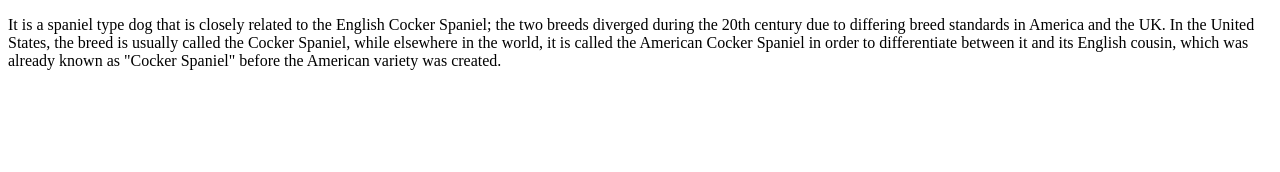
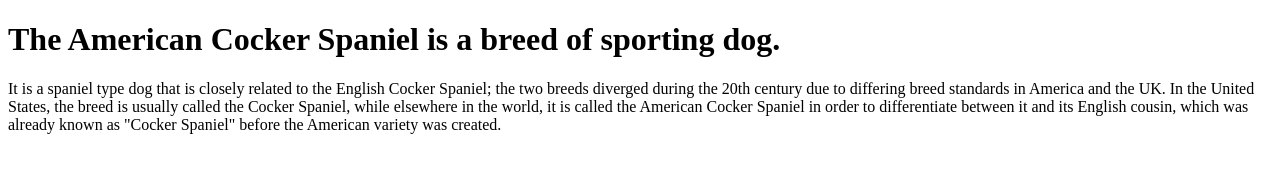
Before and after one commit to mcabecei/American-Cocker-Spaniel, a plain HTML site: page Index.html in a window 1280 px wide. Drawn offline with Linux system fonts and the light colour scheme.

Commit message:
Added a header.

```diff
--- a/Index.html
+++ b/Index.html
@@ -4,6 +4,7 @@
     <title>American Cocker Spaniel</title>
 </head>
 <body>
+<h1>The American Cocker Spaniel is a breed of sporting dog.</h1>
 <p>It is a spaniel type dog that is closely related to the English Cocker Spaniel; the two breeds diverged during the 20th century due to differing breed standards in America and the UK. In the United States, the breed is usually called the Cocker Spaniel, while elsewhere in the world, it is called the American Cocker Spaniel in order to differentiate between it and its English cousin, which was already known as "Cocker Spaniel" before the American variety was created. </p>
 </body>
 </html>
```
